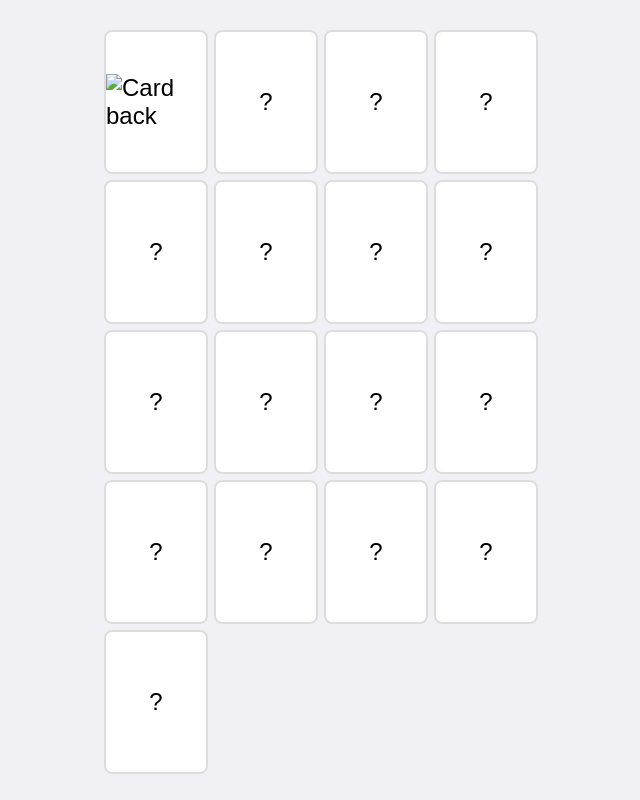
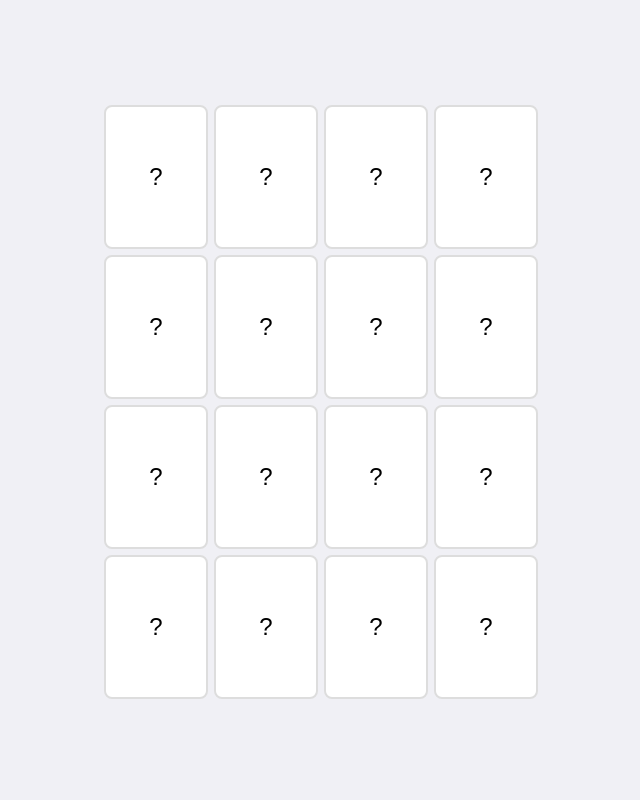
Before and after one commit to IDGHIM/Memory-Game, a plain HTML site: page index.html in a window 1280 px wide. Shown: the whole page, without its empty margins (321-961 px from the left). Drawn offline with Linux system fonts and the light colour scheme.

Commit message:
Grid 4x4

```diff
--- a/index.html
+++ b/index.html
@@ -10,15 +10,7 @@
 <body>
     <div id="card-container" class="grid">
         <!-- Les cartes seront générées ici -->
-        <div class="card" id="card1">
-            <div class="card-inner">
-                <div class="card-front">
-                    <img src="images/back.png" alt="Card back">
-                </div>
-                <div class="card-back">
-                </div>
-            </div>
-        </div>
+    </div>
 
   <script src="script.js"></script>
 </body>
```
